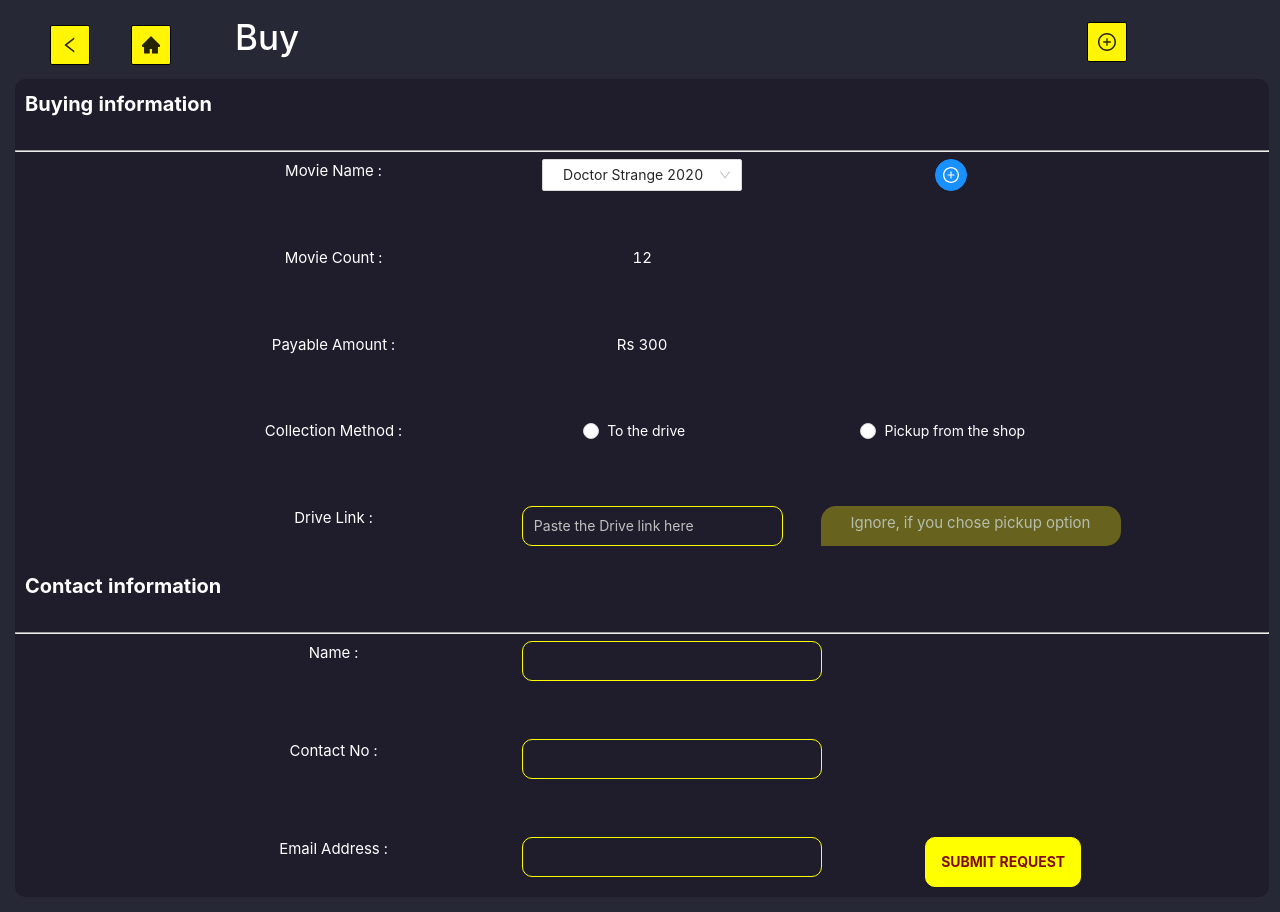
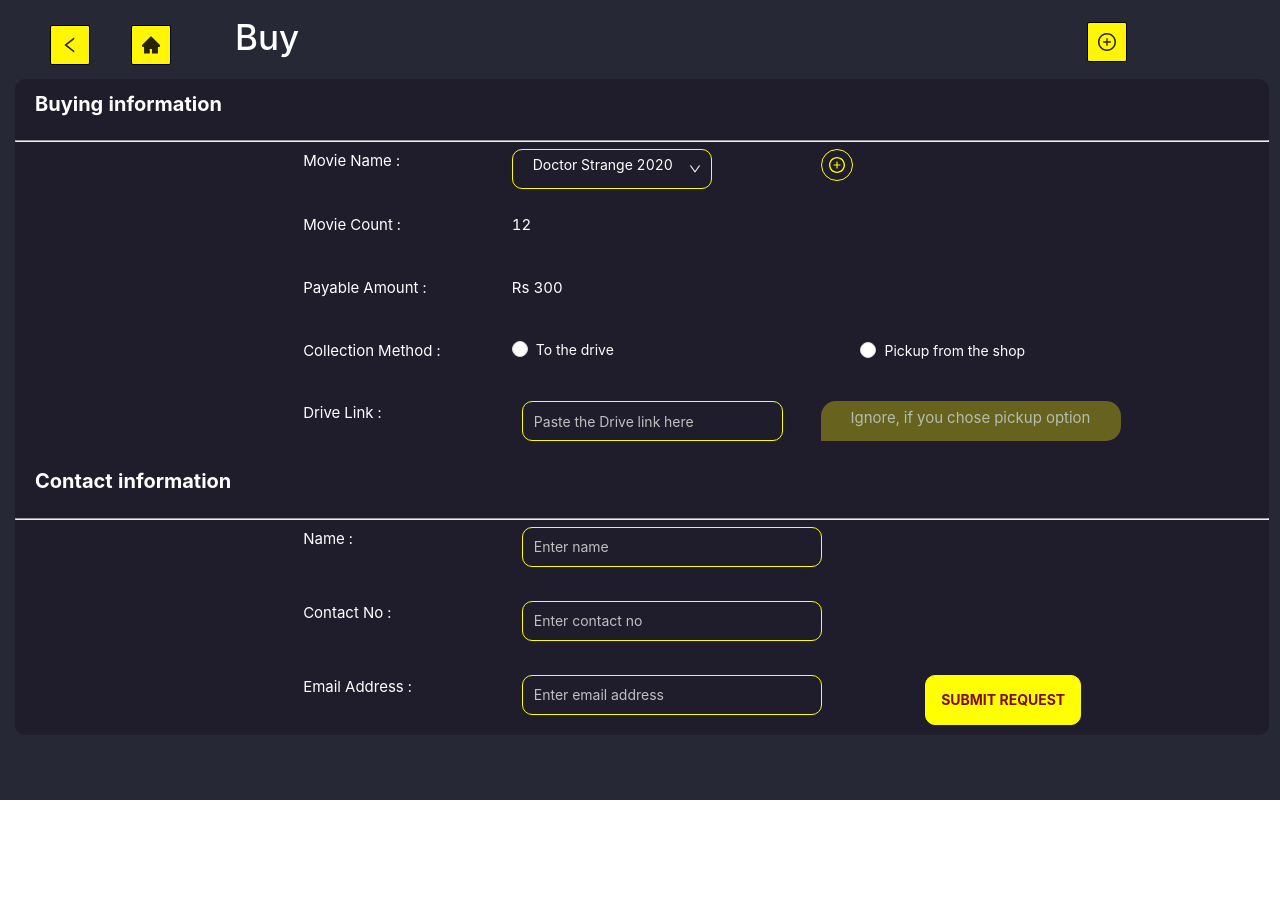
Before and after one commit to Movie-Mania-FastTrack/movie-mania, a React (Create React App) app: page /buy_page in a window 1280 px wide. After the commit the page ends 800 px from the top, so only its background shows below. Built offline with nearby package versions, Linux system fonts and the light colour scheme.

Commit message:
Completed Buying Page

```diff
--- a/src/screens/AddNewMovie/AddNewMovie.css
+++ b/src/screens/AddNewMovie/AddNewMovie.css
@@ -25,3 +25,19 @@ margin-left: 10px;
     color: white;
     font-size: 16px;
 }
+
+.ant-select:not(.ant-select-customize-input) .ant-select-selector {
+    position: relative;
+    background-color: #1f1d2b;
+    border: 1px solid yellow;
+    border-radius: 10px;
+    color: white;
+    height: 40px;
+
+}
+
+.ant-select-arrow {
+
+    color: white;
+
+}
--- a/src/screens/BuyMovie/BuyMovie.jsx
+++ b/src/screens/BuyMovie/BuyMovie.jsx
@@ -13,12 +13,15 @@ function BuyMovie() {
       <hr />
       <center>
         <div className={styles.BuyingInfoContainer}>
-          <Row gutter={[48, 48]}>
+          {/* Buying info */}
+          <Row gutter={[48, 24]}>
             <Col span={8}>
-              <p>Movie Name :</p>
+              {/* Movie name selection */}
+              <p className={styles.pName}>Movie Name :</p>
             </Col>
             <Col span={8}>
               <Select
+                className={styles.p}
                 defaultValue="Doctor Strange 2020"
                 style={{
                   width: "200px",
@@ -32,40 +35,47 @@ function BuyMovie() {
             </Col>
             <Col span={8}>
               <Button
+                className={styles.addButton}
                 type="primary"
                 shape="circle"
                 icon={<PlusCircleOutlined />}
               />
             </Col>
             <Col span={8}>
-              <p>Movie Count :</p>
+              {/* Movie count */}
+              <p className={styles.pName}>Movie Count :</p>
             </Col>
             <Col span={8}>
-              <p>{movieCount}</p>
+              <p className={styles.p}>{movieCount}</p>
             </Col>
             <Col span={8}></Col>
             <Col span={8}>
-              <p>Payable Amount :</p>
+              <p className={styles.pName}>Payable Amount :</p>
             </Col>
             <Col span={8}>
-              <p>Rs {payableAmount}</p>
+              <p className={styles.p}>Rs {payableAmount}</p>
             </Col>
             <Col span={8}></Col>
 
             <Col span={8}>
-              <p>Collection Method :</p>
+              <p className={styles.pName}>Collection Method :</p>
             </Col>
             <Col span={8}>
-              <Radio style={{ color: "white" }}>To the drive</Radio>
+              <Radio style={{ color: "white" }} className={styles.p}>
+                To the drive
+              </Radio>
             </Col>
             <Col span={8}>
               <Radio style={{ color: "white" }}>Pickup from the shop</Radio>
             </Col>
             <Col span={8}>
-              <p>Drive Link :</p>
+              <p className={styles.pName}>Drive Link :</p>
             </Col>
             <Col span={8}>
-              <Input placeholder="Paste the Drive link here" />
+              <Input
+                placeholder="Paste the Drive link here"
+                className={styles.p}
+              />
             </Col>
             <Col span={8}>
               <p className={styles.ignoreDriveLink}>
@@ -79,26 +89,35 @@ function BuyMovie() {
       <hr />
       <center>
         <div className={styles.BuyingInfoContainer}>
-          <Row gutter={[48, 48]}>
+          <Row gutter={[48, 24]}>
             <Col span={8}>
-              <p>Name :</p>
+              <p className={styles.pName}>Name :</p>
             </Col>
             <Col span={16}>
-              <Input style={{ width: "300px", float: "left" }} />
+              <Input
+                placeholder="Enter name"
+                style={{ width: "300px", float: "left" }}
+              />
             </Col>
 
             <Col span={8}>
-              <p>Contact No :</p>
+              <p className={styles.pName}>Contact No :</p>
             </Col>
             <Col span={16}>
-              <Input style={{ width: "300px", float: "left" }} />
+              <Input
+                placeholder="Enter contact no "
+                style={{ width: "300px", float: "left" }}
+              />
             </Col>
 
             <Col span={8}>
-              <p>Email Address :</p>
+              <p className={styles.pName}>Email Address :</p>
             </Col>
             <Col span={8}>
-              <Input style={{ width: "300px", float: "left" }} />
+              <Input
+                placeholder="Enter email address "
+                style={{ width: "300px", float: "left" }}
+              />
             </Col>
 
             <Col span={8}>
--- a/src/screens/BuyMovie/BuyMovie.module.css
+++ b/src/screens/BuyMovie/BuyMovie.module.css
@@ -1,6 +1,6 @@
 .h1{
   color: white;
-  padding: 10px;
+  padding: 10px 0px 0px 20px;
   font-size: 20px;
   font-weight: bold;
 }
@@ -35,3 +35,20 @@ width: 70%;
 
 
 }
+
+.p{
+  float:left;
+}
+
+.addButton{
+  background-color: #1f1d2b;
+  border-color: yellow;
+  color:yellow;
+  float: left;
+}
+
+.pName{
+  /* width:200px; */
+  float: left;
+  padding-left: 100px;
+}
```
